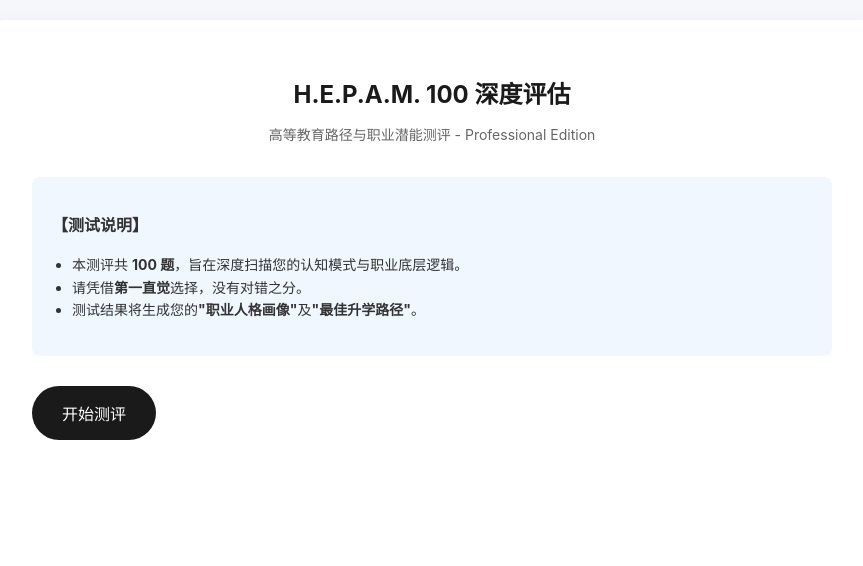
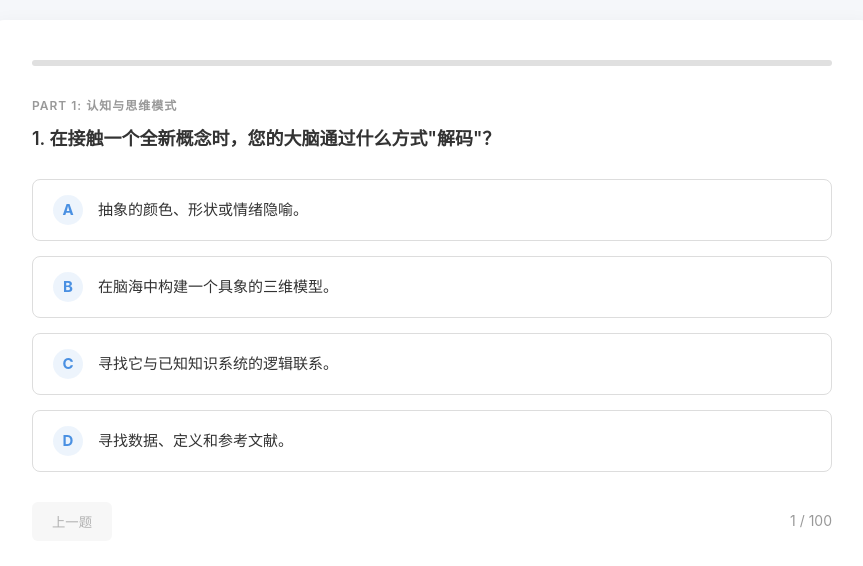
Before and after one commit to Pop-Up-Limited/hepam-assessment, a plain HTML site: page index.html in a window 1280 px wide. Both pictures are taken after a click on the button "开始测评". Shown: the whole page, without its empty margins (208-1071 px from the left). Drawn offline with Linux system fonts and the light colour scheme.

Commit message:
Fix: 重构代码，添加DOM加载检查和错误处理，修复按钮点击无响应问题

```diff
--- a/index.html
+++ b/index.html
@@ -706,7 +706,7 @@
 
         { part: "Part 9: 宏观视角与趋势", q: "您认为 NFT 和 Web3 是：", options: ["数字艺术的新载体。", "没啥意思，还是实体有质感。", "可能改变生产关系的技术变革。", "割韭菜的骗局，或者暴富的机会。"] },
 
-        { part: "Part 9: 宏观视角与趋势", q: "对于"元宇宙"，您的第一反应是：", options: ["里面的视觉效果酷不酷？", "我要学什么新软件才能做元宇宙设计？", "它的交互逻辑和社会形态会是怎样的？", "这里面有什么商机？"] },
+        { part: "Part 9: 宏观视角与趋势", q: "对于\"元宇宙\"，您的第一反应是：", options: ["里面的视觉效果酷不酷？", "我要学什么新软件才能做元宇宙设计？", "它的交互逻辑和社会形态会是怎样的？", "这里面有什么商机？"] },
 
         { part: "Part 9: 宏观视角与趋势", q: "您认为未来的竞争对手是：", options: ["天赋比我高的艺术家。", "更年轻、更拼、更便宜的设计师。", "AI、算法和拥有跨界能力的人。", "资本和垄断巨头。"] },
 
@@ -746,64 +746,77 @@
 
     ];
 
-    let currentQuestion = 0;
+    // Variables moved to quizData object
 
-    let score = 0;
+    // Wait for DOM to be ready
+    function initWhenReady() {
+        if (document.readyState === 'loading') {
+            document.addEventListener('DOMContentLoaded', initializeQuiz);
+        } else {
+            // DOM already loaded
+            initializeQuiz();
+        }
+    }
+    initWhenReady();
 
-    const scores = new Array(100).fill(0); // Store individual answers to allow "Back"
-
+    function initializeQuiz() {
         const intro = document.getElementById('intro');
-
         const quiz = document.getElementById('quiz');
-
         const result = document.getElementById('result');
-
-
-
         const partTitleEl = document.getElementById('part-title');
-
         const questionTextEl = document.getElementById('question-text');
-
         const optionsContainer = document.getElementById('options-container');
-
         const progressEl = document.getElementById('progress');
-
         const counterEl = document.getElementById('counter');
-
         const prevBtn = document.getElementById('prev-btn');
 
+        // Store references globally for functions to access
+        window.quizData = {
+            currentQuestion: 0,
+            score: 0,
+            scores: new Array(100).fill(0),
+            intro: intro,
+            quiz: quiz,
+            result: result,
+            partTitleEl: partTitleEl,
+            questionTextEl: questionTextEl,
+            optionsContainer: optionsContainer,
+            progressEl: progressEl,
+            counterEl: counterEl,
+            prevBtn: prevBtn
+        };
+    }
+
     function startTest() {
-
+        if (!window.quizData) {
+            console.error('Quiz not initialized');
+            return;
+        }
+        const { intro, quiz } = window.quizData;
+        if (!intro || !quiz) {
+            console.error('DOM elements not found');
+            return;
+        }
         intro.style.display = 'none';
-
         quiz.style.display = 'block';
-
         renderQuestion();
-
     }
 
     function renderQuestion() {
+        if (!window.quizData) return;
+        const { currentQuestion, partTitleEl, questionTextEl, counterEl, progressEl, prevBtn, optionsContainer } = window.quizData;
 
         const q = questions[currentQuestion];
-
         partTitleEl.textContent = q.part;
-
         questionTextEl.textContent = `${currentQuestion + 1}. ${q.q}`;
-
         counterEl.textContent = `${currentQuestion + 1} / 100`;
 
-
-
         // Progress bar
-
         const progress = ((currentQuestion) / 100) * 100;
-
         progressEl.style.width = `${progress}%`;
 
         // Prev button state
-
         prevBtn.disabled = currentQuestion === 0;
-
         prevBtn.style.opacity = currentQuestion === 0 ? 0.5 : 1;
 
         optionsContainer.innerHTML = '';
@@ -847,44 +860,33 @@
     }
 
     function handleAnswer(value) {
+        if (!window.quizData) return;
+        const { currentQuestion, scores } = window.quizData;
 
         scores[currentQuestion] = value; // A=1, B=2, C=3, D=4
 
-
-
         if (currentQuestion < 99) {
-
-            currentQuestion++;
-
+            window.quizData.currentQuestion++;
             renderQuestion();
-
         } else {
-
             showResult();
-
         }
-
     }
 
     function prevQuestion() {
-
-        if (currentQuestion > 0) {
-
-            currentQuestion--;
-
+        if (!window.quizData) return;
+        if (window.quizData.currentQuestion > 0) {
+            window.quizData.currentQuestion--;
             renderQuestion();
-
         }
-
     }
 
     function showResult() {
+        if (!window.quizData) return;
+        const { quiz, result, scores } = window.quizData;
 
         quiz.style.display = 'none';
-
         result.style.display = 'block';
-
-
 
         const totalScore = scores.reduce((a, b) => a + b, 0);
 
```
Lines whose indentation alone changed are shown as unchanged.
